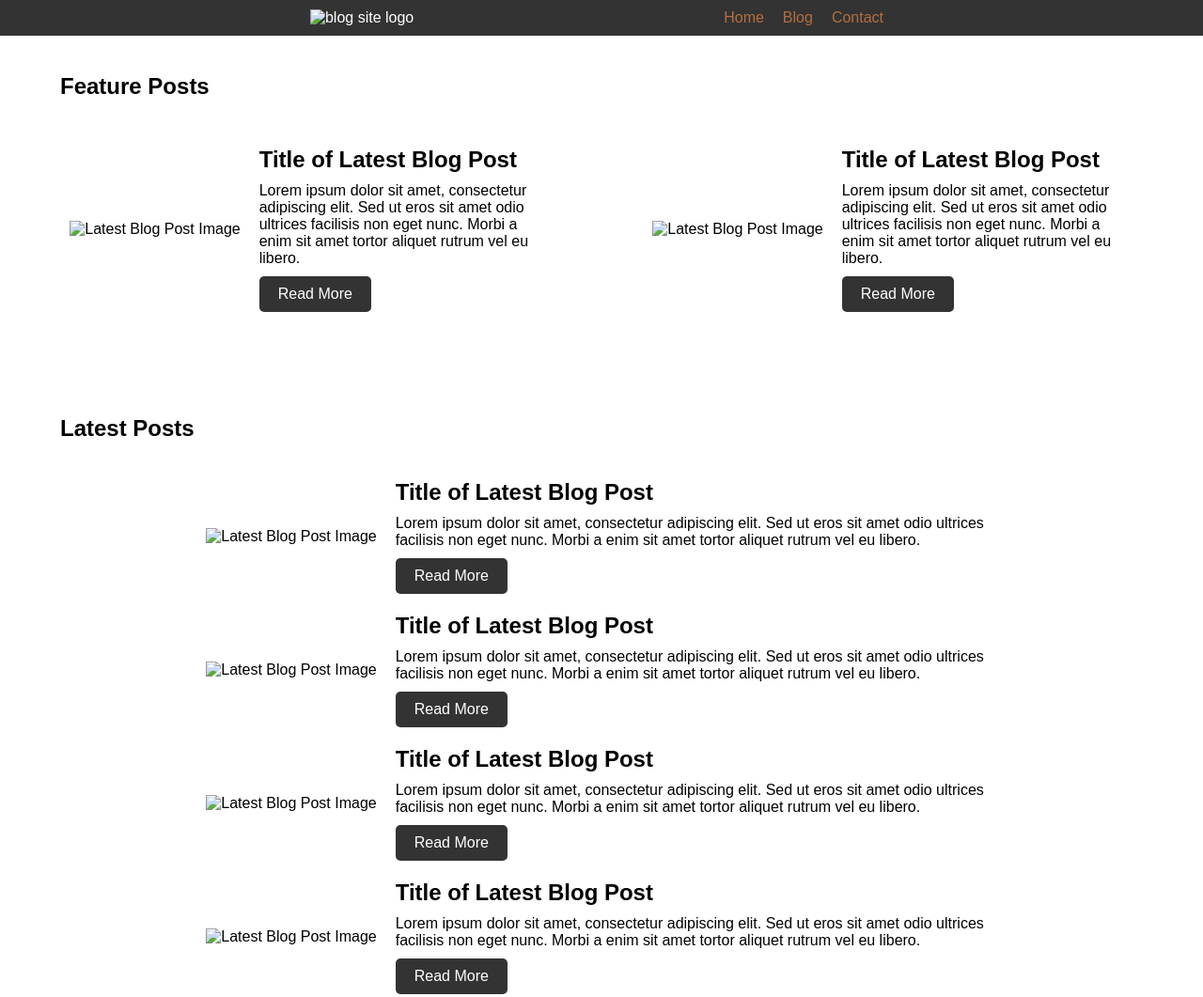
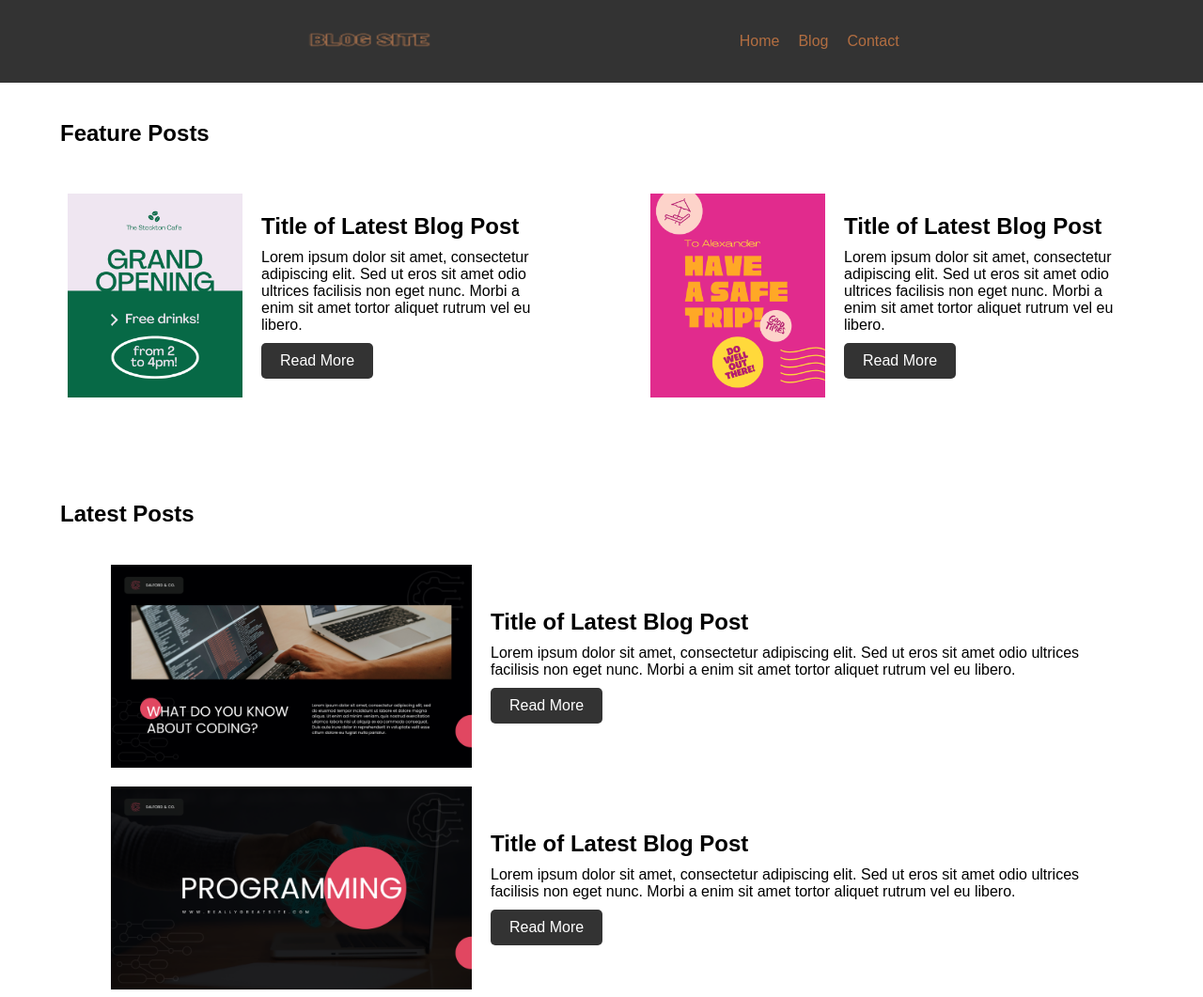
Before and after one commit to smahaduzzaman/assign_blog, a plain HTML site: page index.html in a window 1280 px wide. Shown: the top 1061 px of the page at 94% size. Drawn offline with Linux system fonts and the light colour scheme; the site is published under a folder, as on GitHub Pages, so addresses that start at the root find nothing.

Commit message:
Sceond Commit for update contact page

```diff
--- a/assets/css/contact.css
+++ b/assets/css/contact.css
@@ -1,7 +1,14 @@
+.contact-us {
+    display: flex;
+    flex-direction: row;
+    justify-content: space-around;
+    align-items: center;
+    margin: 20px;
+}
 
-body {
-    font-family: Arial, sans-serif;
-    background-color: #f2f2f2;
+.contact-us img {
+    width: 50%;
+    height: 80%;
 }
 
 .contact-title {
@@ -11,7 +18,7 @@ body {
 }
 
 form {
-    background-color: #fff;
+    background-color: #BFBDAB;
     padding: 20px;
     border-radius: 5px;
     box-shadow: 0 0 10px rgba(0, 0, 0, 0.2);
@@ -59,3 +66,13 @@ input[type=submit]:hover {
 section {
     margin: 20px 0;
 }
+/* media query for mobile view */
+@media (max-width: 768px) {
+    .contact-us {
+        flex-direction: column;
+    }
+
+    .contact-us img {
+        margin-bottom: 20px;
+    }
+}
--- a/assets/css/single.css
+++ b/assets/css/single.css
@@ -1,3 +1,6 @@
+.contact-form {
+    background-color: #BFBDAB;
+}
 .author {
     display: flex;
     justify-content: start;
--- a/index.html
+++ b/index.html
@@ -13,7 +13,7 @@
 <body>
     <header>
         <div class="logo">
-            <img src="/assets/images/blog-site-logo.png" alt="blog site logo">
+            <img src="assets/images/blog-site-logo.png" alt="blog site logo">
         </div>
         <nav>
             <ul>
@@ -28,7 +28,7 @@
             <h2 class="feature-title">Feature Posts</h2>
             <div class="featured-post">
                 <div class="post">
-                    <img src="/assets/images/blog3.png" alt="Latest Blog Post Image">
+                    <img src="assets/images/blog3.png" alt="Latest Blog Post Image">
                     <div class="post-excerpt">
                         <h3>Title of Latest Blog Post</h3>
                         <p>Lorem ipsum dolor sit amet, consectetur adipiscing elit. Sed ut eros sit amet odio ultrices
@@ -37,7 +37,7 @@
                     </div>
                 </div>
                 <div class="post">
-                    <img src="/assets/images/blog4.png" alt="Latest Blog Post Image">
+                    <img src="assets/images/blog4.png" alt="Latest Blog Post Image">
                     <div class="post-excerpt">
                         <h3>Title of Latest Blog Post</h3>
                         <p>Lorem ipsum dolor sit amet, consectetur adipiscing elit. Sed ut eros sit amet odio ultrices
@@ -51,7 +51,7 @@
             <h2 class="latest-title">Latest Posts</h2>
             <div class="latest-post">
                 <div class="post">
-                    <img src="/assets/images/blog1.png" alt="Latest Blog Post Image">
+                    <img src="assets/images/blog1.png" alt="Latest Blog Post Image">
                     <div class="post-excerpt">
                         <h3>Title of Latest Blog Post</h3>
                         <p>Lorem ipsum dolor sit amet, consectetur adipiscing elit. Sed ut eros sit amet odio ultrices
@@ -60,7 +60,7 @@
                     </div>
                 </div>
                 <div class="post">
-                    <img src="/assets/images/blog2.png" alt="Latest Blog Post Image">
+                    <img src="assets/images/blog2.png" alt="Latest Blog Post Image">
                     <div class="post-excerpt">
                         <h3>Title of Latest Blog Post</h3>
                         <p>Lorem ipsum dolor sit amet, consectetur adipiscing elit. Sed ut eros sit amet odio ultrices
@@ -69,7 +69,7 @@
                     </div>
                 </div>
                 <div class="post">
-                    <img src="/assets/images/blog5.png" alt="Latest Blog Post Image">
+                    <img src="assets/images/blog5.png" alt="Latest Blog Post Image">
                     <div class="post-excerpt">
                         <h3>Title of Latest Blog Post</h3>
                         <p>Lorem ipsum dolor sit amet, consectetur adipiscing elit. Sed ut eros sit amet odio ultrices
@@ -78,7 +78,7 @@
                     </div>
                 </div>
                 <div class="post">
-                    <img src="/assets/images/blog6.png" alt="Latest Blog Post Image">
+                    <img src="assets/images/blog6.png" alt="Latest Blog Post Image">
                     <div class="post-excerpt">
                         <h3>Title of Latest Blog Post</h3>
                         <p>Lorem ipsum dolor sit amet, consectetur adipiscing elit. Sed ut eros sit amet odio ultrices
```
Also changed, not shown: blog.html (+5 -5 lines), contact.html (+4 -2 lines), single-post.html (+1 -1 lines), 1 other file.
